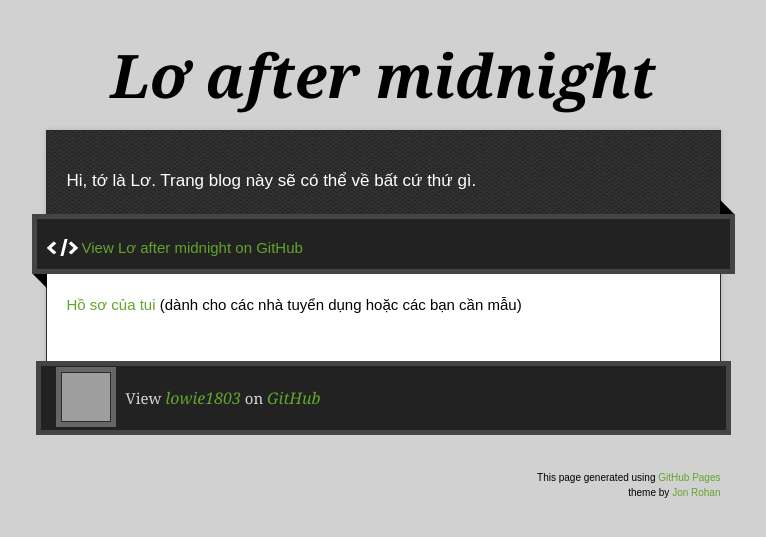
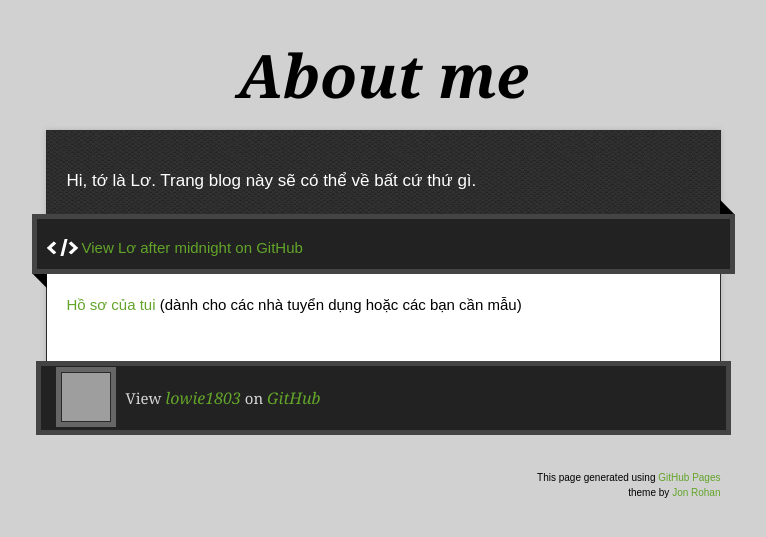
Before and after one commit to lowie1803/lowie1803.github.io, a Jekyll site: the page built from aboutme.md, in a window 1280 px wide. Shown: the top 537 px of the page, without its empty margins (257-1023 px from the left). Built offline with Jekyll 4.4.1, drawn with Linux system fonts in a browser that asks for light colours; our own code applies the rules of GitHub Pages for plain Markdown files; grey boxes are pictures that could not be loaded.

Commit message:
Test html

```diff
--- /dev/null
+++ b/_layouts/about.html
@@ -0,0 +1,75 @@
+<!doctype html>
+<!-- The Time Machine GitHub pages theme was designed and developed by Jon Rohan, on Feb 7, 2012. -->
+<!-- Follow him for fun. http://twitter.com/jonrohan. Tail his code on https://github.com/jonrohan -->
+<html lang="{{ site.lang | default: "en-US" }}">
+<head>
+  <meta charset="utf-8">
+  <meta http-equiv="X-UA-Compatible" content="IE=edge">
+  <meta name="viewport" content="width=device-width,initial-scale=1">
+
+  <link rel="stylesheet" href="{{ '/assets/css/style.css?v=' | append: site.github.build_revision | relative_url }}">
+  <script src="https://code.jquery.com/jquery-1.12.4.min.js" integrity="sha256-ZosEbRLbNQzLpnKIkEdrPv7lOy9C27hHQ+Xp8a4MxAQ=" crossorigin="anonymous"></script>
+  <script src="{{ '/assets/js/script.js' | relative_url }}"></script>
+
+{% seo %}
+
+</head>
+
+<body>
+
+  <div class="wrapper">
+    <header>
+      <h1 class="title">About me</h1>
+    </header>
+    <div id="container">
+      <p class="tagline">{{ site.description | default: site.github.project_tagline }}</p>
+      <div id="main" role="main">
+        <div class="download-bar">
+        <div class="inner">
+          {% if site.show_downloads %}
+          <a href="{{ site.github.tar_url }}" class="download-button tar"><span>Download</span></a>
+          <a href="{{ site.github.zip_url }}" class="download-button zip"><span>Download</span></a>
+          {% endif %}
+          <a href="https://www.youtube.com/watch?v=dQw4w9WgXcQ" class="code">View {{ site.title | default: site.github.repository_name }} on GitHub</a>
+        </div>
+        <span class="blc"></span><span class="trc"></span>
+        </div>
+        <article class="markdown-body">
+          {{ content }}
+        </article>
+      </div>
+    </div>
+    <footer>
+      <div class="owner">
+      {% if site.github.is_project_page %}
+      <p><a href="{{ site.github.owner_url }}" class="avatar"><img src="{{ site.github.owner_gravatar_url }}" width="48" height="48"></a> <a href="{{ site.github.owner_url }}">{{ site.github.owner_name }}</a> maintains <a href="{{ site.github.repository_url }}">{{ site.title | default: site.github.repository_name }}</a></p>
+      {% endif %}
+
+       {% if site.github.is_user_page %}
+      <p><a href="{{ site.github.owner_url }}" class="avatar"><img src="{{ site.github.owner_gravatar_url }}" width="48" height="48"></a>View <a href="{{ site.github.owner_url }}">{{ site.github.owner_name }}</a> on <a href="https://www.github.com">GitHub</a></p>
+      {% endif %}
+
+      </div>
+      <div class="creds">
+        <small>This page generated using <a href="https://pages.github.com/">GitHub Pages</a><br>theme by <a href="https://twitter.com/jonrohan/">Jon Rohan</a></small>
+      </div>
+    </footer>
+  </div>
+  <div class="current-section">
+    <a href="#top">Scroll to top</a>
+    <a href="{{ site.github.tar_url }}" class="tar">tar</a><a href="{{ site.github.zip_url }}" class="zip">zip</a><a href="" class="code">source code</a>
+    <p class="name"></p>
+  </div>
+
+  {% if site.google_analytics %}
+    <script>
+      (function(i,s,o,g,r,a,m){i['GoogleAnalyticsObject']=r;i[r]=i[r]||function(){
+      (i[r].q=i[r].q||[]).push(arguments)},i[r].l=1*new Date();a=s.createElement(o),
+      m=s.getElementsByTagName(o)[0];a.async=1;a.src=g;m.parentNode.insertBefore(a,m)
+      })(window,document,'script','//www.google-analytics.com/analytics.js','ga');
+      ga('create', '{{ site.google_analytics }}', 'auto');
+      ga('send', 'pageview');
+    </script>
+  {% endif %}
+</body>
+</html>
--- a/aboutme.md
+++ b/aboutme.md
@@ -1 +1,5 @@
+---
+layout: about
+---
+
 [Hồ sơ của tui](./ToTuanDungCV.pdf) (dành cho các nhà tuyển dụng hoặc các bạn cần mẫu)
```
Also changed, not shown: index.md (+5 -0 lines).
